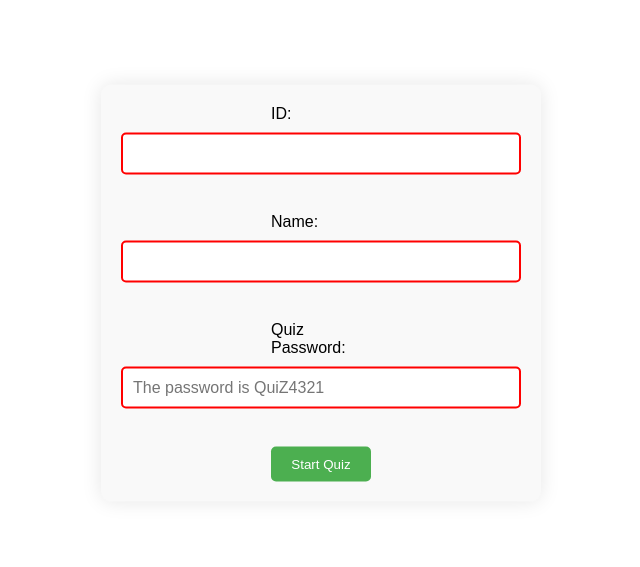
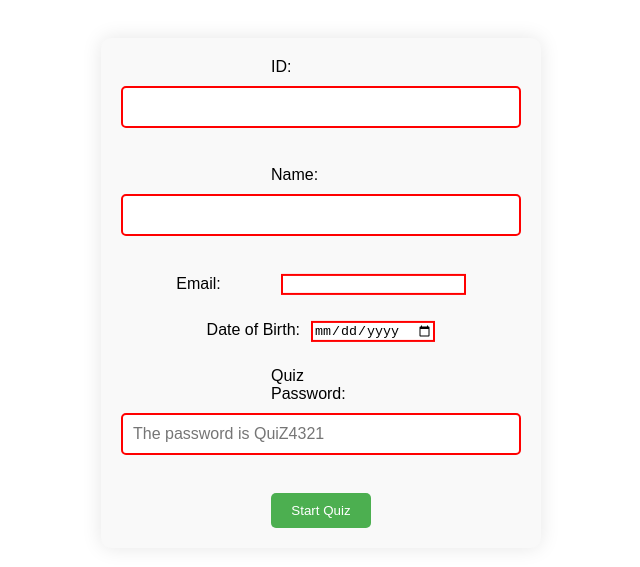
Before and after one commit to alexyouness7/Assignment1, a plain HTML site: page quiz.html in a window 1280 px wide. Shown: the part 107-674 px from the top of the page, without its empty margins (319-959 px from the left). Drawn offline with Linux system fonts and the light colour scheme.

Commit message:
Update quiz.html

```diff
--- a/quiz.html
+++ b/quiz.html
@@ -15,6 +15,14 @@
     <input type="text" id="name" name="name" required>
     <br><br>
 
+    <label for="email">Email:</label>
+    <input type="email" id="email" name="email" required>
+    <br><br>
+
+    <label for="dob">Date of Birth:</label>
+    <input type="date" id="dob" name="dob" required>
+    <br><br>
+
     <label for="password">Quiz Password:</label>
     <input type="password" id="password" name="password" placeholder="The password is QuiZ4321" required>
     <br><br>
```
